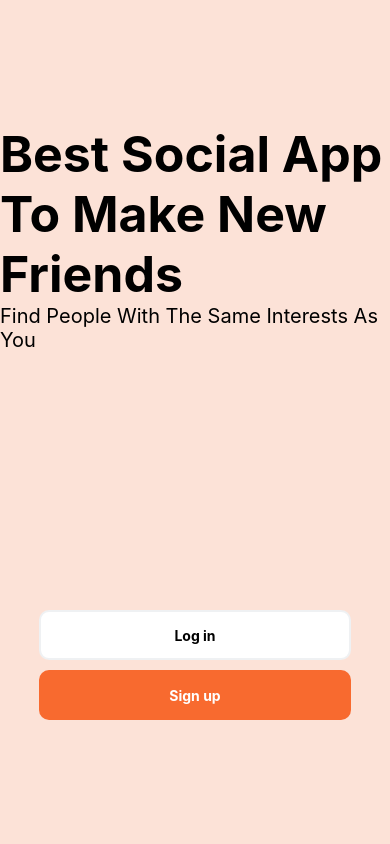
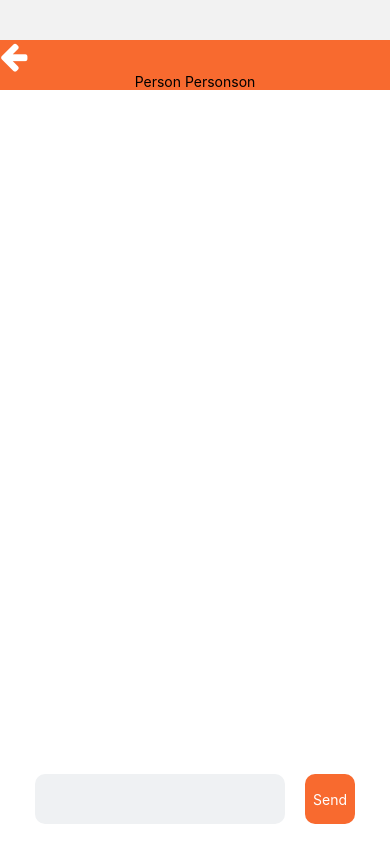
Before and after one commit to nafiu-dev/hahaha, a React Native app in the folder frontend/: screen /MessageViewScreen in a window 390 px wide. Built offline with nearby package versions, Linux system fonts and the light colour scheme.

Commit message:
new messaging screen added

```diff
--- a/frontend/App.js
+++ b/frontend/App.js
@@ -9,6 +9,7 @@
 import PostScreen from "./screens/PostScreen";
 import ExploreScreen from "./screens/ExploreScreen";
 import ProfileScreen from "./screens/ProfileScreen";
+import MessageViewScreen from "./screens/MessageViewScreen";
 
 const Stack = createNativeStackNavigator();
 
@@ -56,6 +57,11 @@
 					name="ExploreScreen"
 					component={ExploreScreen}
 				/>
+				<Stack.Screen
+					options={{ headerShown: false }}
+					name="MessageViewScreen"
+					component={MessageViewScreen}
+				/>
 			</Stack.Navigator>
 		</NavigationContainer>
 	);
--- a/frontend/components/MessagePerson.js
+++ b/frontend/components/MessagePerson.js
@@ -1,10 +1,14 @@
 import React from "react";
 import { View, StyleSheet, TouchableOpacity, Text } from "react-native";
 import Colors from "../libraries/Colors";
+import { useNavigation } from "@react-navigation/native";
 
 function MessagePerson(props) {
+	const navigation = useNavigation();
 	return (
-		<TouchableOpacity style={styles.container}>
+		<TouchableOpacity
+			onPress={() => navigation.replace("MessageViewScreen")}
+			style={styles.container}>
 			<Text style={styles.person}>Person Personson</Text>
 			<Text style={styles.lastMessage}>Last text reieved</Text>
 		</TouchableOpacity>
--- /dev/null
+++ b/frontend/screens/MessageViewScreen.js
@@ -0,0 +1,80 @@
+import React from "react";
+import {
+	View,
+	StyleSheet,
+	TextInput,
+	TouchableOpacity,
+	Text,
+} from "react-native";
+import Colors from "../libraries/Colors";
+import FontAwesome from "@expo/vector-icons/FontAwesome";
+
+function MessageViewScreen(props) {
+	return (
+		<View style={styles.container}>
+			<View style={styles.header}>
+				<FontAwesome
+					name="arrow-left"
+					size={32}
+					color={Colors.white}
+					style={styles.arrow}
+				/>
+				<Text>Person Personson</Text>
+			</View>
+			<View style={styles.messageHistory}></View>
+			<View style={styles.messageInput}>
+				<TextInput style={styles.inputBox} />
+				<TouchableOpacity style={styles.sendButton}>
+					<Text style={styles.sendButtonText}>Send</Text>
+				</TouchableOpacity>
+			</View>
+		</View>
+	);
+}
+
+const styles = StyleSheet.create({
+	container: {
+		backgroundColor: Colors.white,
+		marginTop: 40,
+		flex: 1,
+		alignItems: "center",
+		justifyContent: "center",
+	},
+	messageHistory: {
+		flex: 1,
+	},
+	messageInput: {
+		flexDirection: "row",
+	},
+	inputBox: {
+		backgroundColor: Colors.grey,
+		height: 50,
+		width: 250,
+		marginRight: 20,
+		borderRadius: 10,
+	},
+	sendButton: {
+		backgroundColor: Colors.orange,
+		height: 50,
+		width: 50,
+		alignItems: "center",
+		justifyContent: "center",
+		borderRadius: 10,
+		marginBottom: 20,
+	},
+	sendButtonText: {
+		color: Colors.white,
+	},
+	header: {
+		width: "100%",
+		height: 50,
+		justifyContent: "center",
+		alignItems: "center",
+		backgroundColor: Colors.orange,
+	},
+	arrow: {
+		alignSelf: "flex-start",
+	},
+});
+
+export default MessageViewScreen;
```
